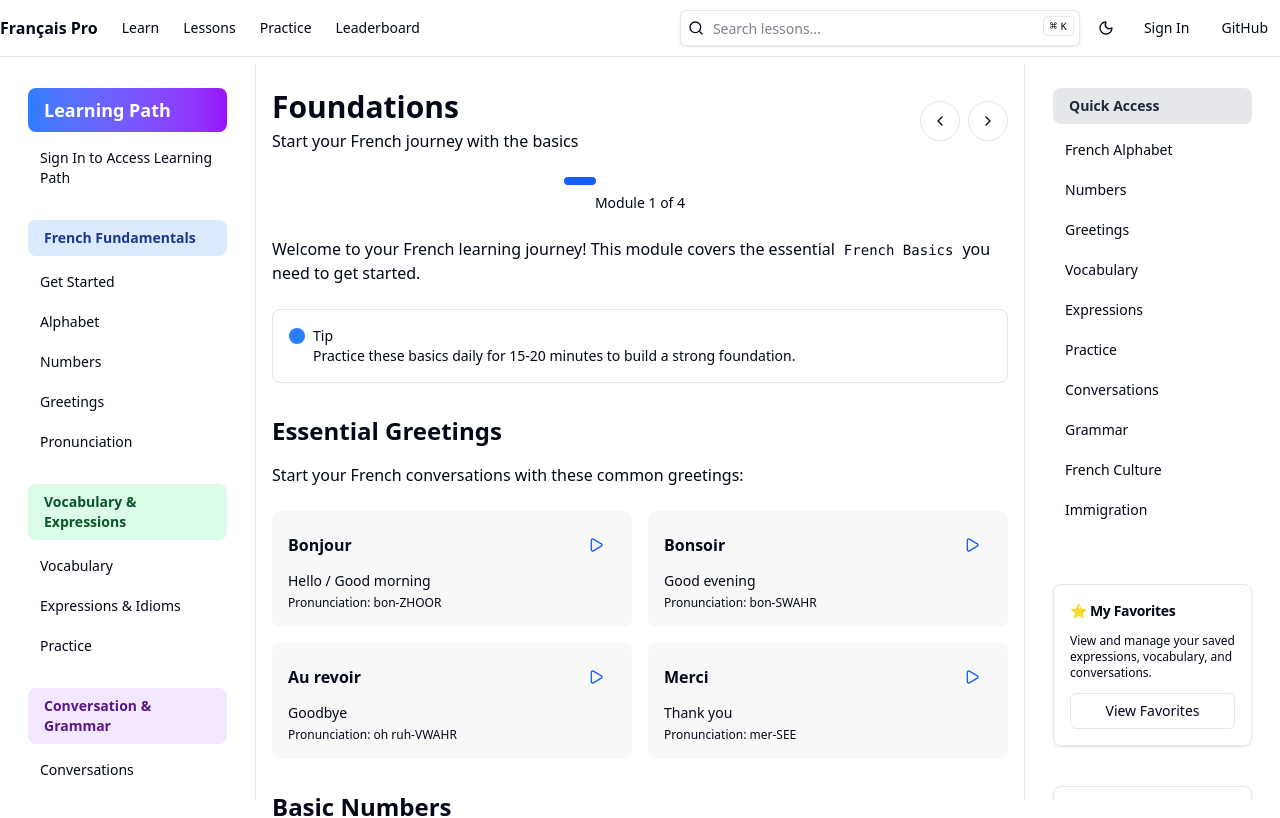
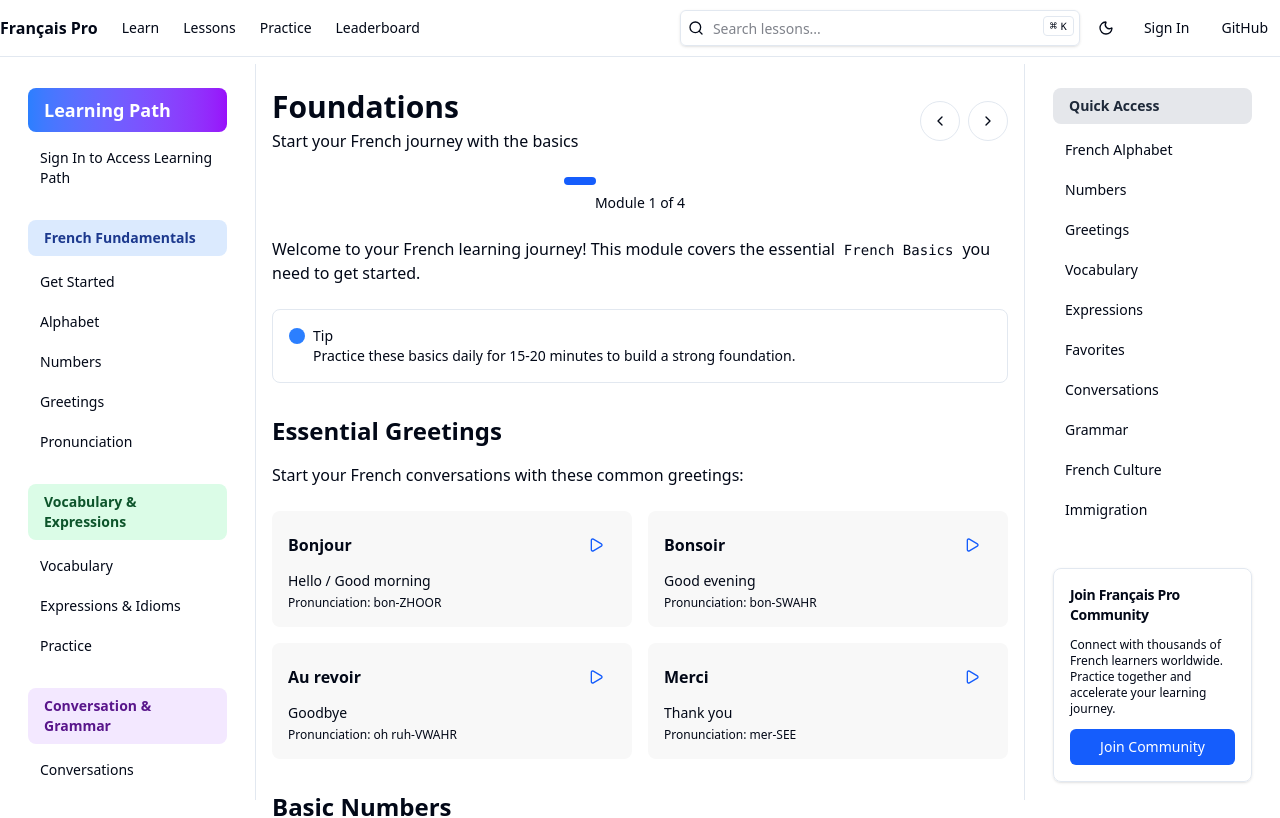
Before and after one commit to kasimkazmi/francais-pro, a Next.js app: page /home in a window 1280 px wide. Shown: the top 818 px of the page. Built offline with nearby package versions, Linux system fonts and the light colour scheme; no server answers.

Commit message:
🛠️ Clean up MainLayout component by removing commented-out code and unnecessary whitespace
- Removed commented-out section for "My Favorites" to improve code readability.
- Eliminated unnecessary whitespace in the Quick Access section for cleaner layout.

```diff
--- a/src/components/layout/main-layout.tsx
+++ b/src/components/layout/main-layout.tsx
@@ -216,7 +216,6 @@
             <div className="px-3 py-2">
               <h2 className="mb-2 px-4 py-2 text-sm font-semibold bg-gray-200 text-gray-800 dark:bg-gray-700 dark:text-gray-200 rounded-lg">Quick Access</h2>
               <div className="space-y-1">
-
                 <Link href="/alphabet" className="flex items-center rounded-md px-3 py-2 text-sm transition-all duration-200 hover:bg-gray-100 hover:text-gray-900 dark:hover:bg-gray-800 dark:hover:text-gray-100 hover:shadow-sm active:bg-gray-200 active:scale-95 dark:active:bg-gray-700">
                   French Alphabet
                 </Link>
@@ -232,8 +231,8 @@
                 <Link href="/expressions" className="flex items-center rounded-md px-3 py-2 text-sm transition-all duration-200 hover:bg-gray-100 hover:text-gray-900 dark:hover:bg-gray-800 dark:hover:text-gray-100 hover:shadow-sm active:bg-gray-200 active:scale-95 dark:active:bg-gray-700">
                   Expressions
                 </Link>
-                <Link href="/practice" className="flex items-center rounded-md px-3 py-2 text-sm transition-all duration-200 hover:bg-gray-100 hover:text-gray-900 dark:hover:bg-gray-800 dark:hover:text-gray-100 hover:shadow-sm active:bg-gray-200 active:scale-95 dark:active:bg-gray-700">
-                  Practice
+                <Link href="/favorites" className="flex items-center rounded-md px-3 py-2 text-sm transition-all duration-200 hover:bg-gray-100 hover:text-gray-900 dark:hover:bg-gray-800 dark:hover:text-gray-100 hover:shadow-sm active:bg-gray-200 active:scale-95 dark:active:bg-gray-700">
+                  Favorites
                 </Link>
                 <Link href="/conversations" className="flex items-center rounded-md px-3 py-2 text-sm transition-all duration-200 hover:bg-gray-100 hover:text-gray-900 dark:hover:bg-gray-800 dark:hover:text-gray-100 hover:shadow-sm active:bg-gray-200 active:scale-95 dark:active:bg-gray-700">
                   Conversations
@@ -250,7 +249,7 @@
               </div>
             </div>
 
-            <div className="px-3 py-2 mt-8">
+            {/* <div className="px-3 py-2 mt-8">
               <Card className="p-4">
                 <CardHeader className="p-0 mb-3">
                   <CardTitle className="text-sm">⭐ My Favorites</CardTitle>
@@ -268,7 +267,7 @@
                   </Link>
                 </CardContent>
               </Card>
-            </div>
+            </div> */}
 
             <div className="px-3 py-2 mt-4">
               <Card className="p-4">
```
